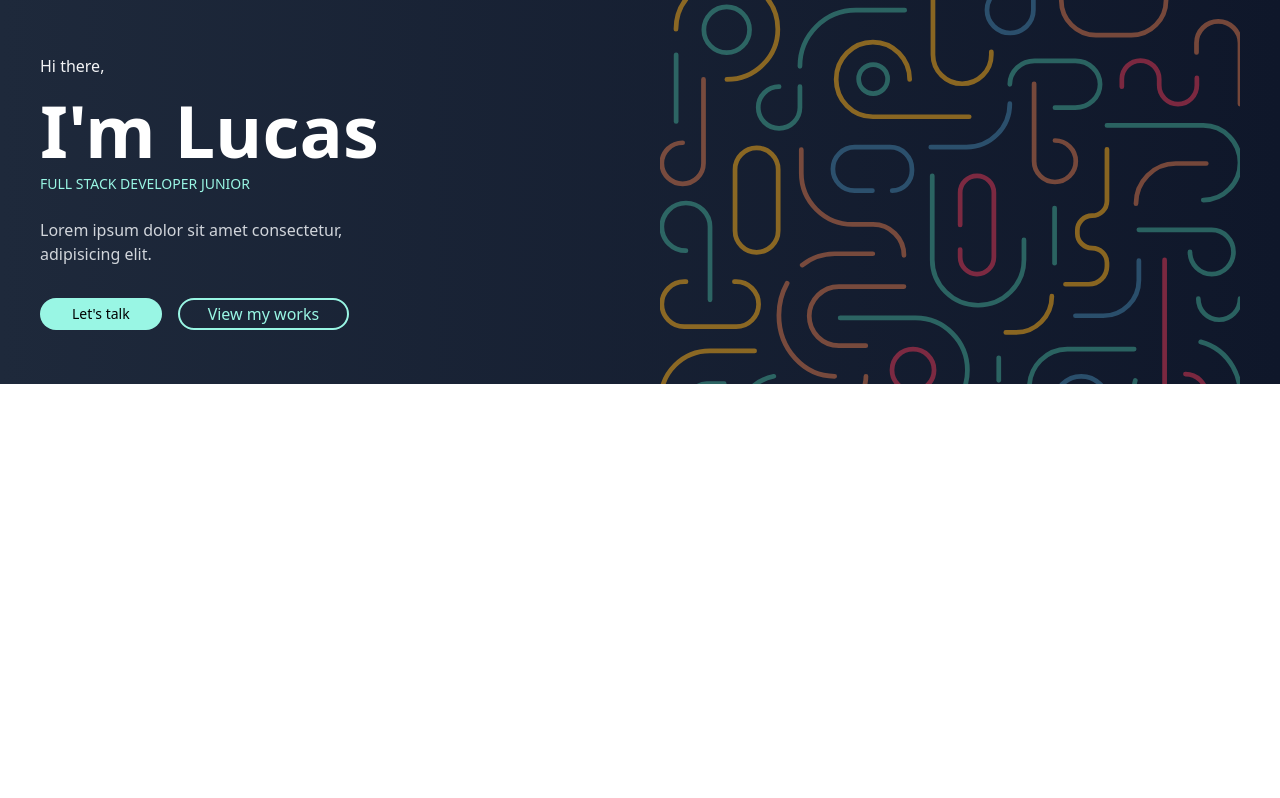
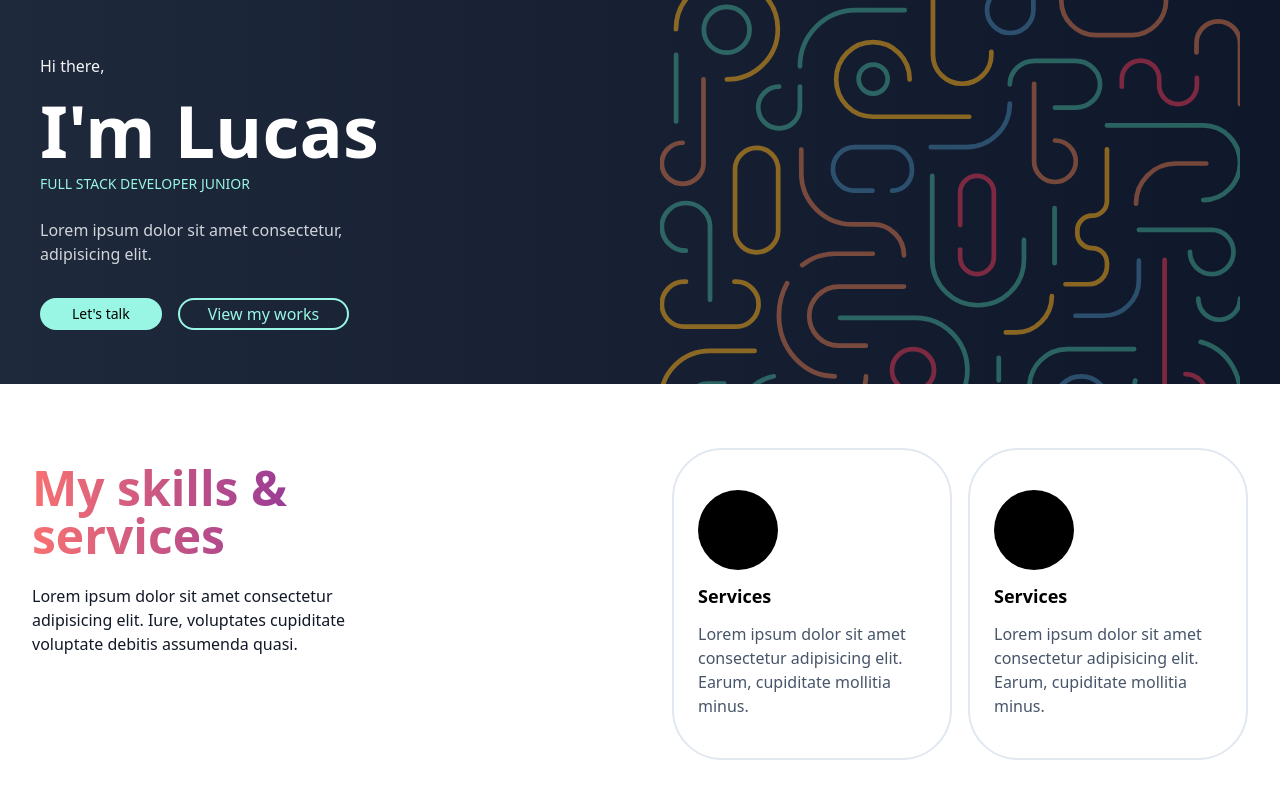
Before and after one commit to Lukynav/ARG-PROGRAMA-FRONTEND, an Angular app in the folder portfolio-frontend/: page / in a window 1280 px wide. Built offline with nearby package versions, Linux system fonts and the light colour scheme.

Commit message:
✨ Add skills and services component

```diff
--- a/portfolio-frontend/src/app/app.component.html
+++ b/portfolio-frontend/src/app/app.component.html
@@ -1 +1,4 @@
-<app-header></app-header>
+<div class="w-screen h-screen">
+    <app-header></app-header>
+    <app-skills></app-skills>
+</div>
--- a/portfolio-frontend/src/app/app.module.ts
+++ b/portfolio-frontend/src/app/app.module.ts
@@ -6,6 +6,7 @@ import { AppComponent } from './app.component';
 import { HeaderComponent } from './header/header.component';
 import { ButtonPrimaryComponent } from './buttons/button-primary/button-primary.component';
 import { ButtonSecundaryComponent } from './buttons/button-secundary/button-secundary.component';
+import { SkillsAndServicesComponent } from './skills-and-services/skills-and-services.component';
 
 @NgModule({
   declarations: [
@@ -13,6 +14,7 @@ import { ButtonSecundaryComponent } from './buttons/button-secundary/button-secu
     HeaderComponent,
     ButtonPrimaryComponent,
     ButtonSecundaryComponent,
+    SkillsAndServicesComponent,
   ],
   imports: [
     BrowserModule,
--- /dev/null
+++ b/portfolio-frontend/src/app/skills-and-services/skills-and-services.component.html
@@ -0,0 +1,25 @@
+<div class="w-full mt-16">
+<!--Container-->
+<div class="m-auto max-w-7xl px-5 sm:px-8 flex flex-col md:flex-row justify-between gap-6">
+    <!--title and description-->
+    <div class="w-full md:w-72 lg:w-96 mt-4">
+        <h3 class="text-center md:text-left font-extrabold text-3xl lg:text-5xl text-transparent bg-clip-text bg-gradient-to-r from-red-400 to-purple-800">My skills & services</h3>
+        <p class="mt-6 text-gray-900 text-center md:text-left">Lorem ipsum dolor sit amet consectetur adipisicing elit. Iure, voluptates cupiditate voluptate debitis assumenda quasi.</p>
+    </div>
+
+    <!--card-->
+    <div class="w-full md:max-w-xl grid grid-flow-row mt-10 sm:mt-0 sm:grid-cols-2 gap-4">
+        <a href="#" class="w-full border-2 border-slate-200 rounded-[50px] px-6 py-10 hover:bg-teal-100 hover:border-teal-100 hover:shadow-md">
+            <div class="w-16 lg:w-20 h-16 lg:h-20 bg-black rounded-full mb-4 m-auto sm:m-0"></div>
+            <h4 class="text-lg font-extrabold my-3 text-center sm:text-left">Services</h4>
+            <p class="text-slate-600 text-center sm:text-left">Lorem ipsum dolor sit amet consectetur adipisicing elit. Earum, cupiditate mollitia minus.</p>
+        </a>
+
+        <a href="#" class="w-full border-2 border-slate-200 rounded-[50px] px-6 py-10 hover:bg-teal-100 hover:border-teal-100 hover:shadow-md">
+            <div class="w-16 lg:w-20 h-16 lg:h-20 bg-black rounded-full mb-4 m-auto sm:m-0"></div>
+            <h4 class="text-lg font-extrabold my-3 text-center sm:text-left">Services</h4>
+            <p class="text-slate-600 text-center sm:text-left">Lorem ipsum dolor sit amet consectetur adipisicing elit. Earum, cupiditate mollitia minus.</p>
+        </a>
+    </div>
+</div>
+</div>
```
Also changed, not shown: portfolio-frontend/src/app/skills-and-services/skills-and-services.component.ts (added, +10 -0 lines), portfolio-frontend/src/app/skills-and-services/skills-and-services.component.css (added), 1 other file (tests, documents, lock files or other folders).
